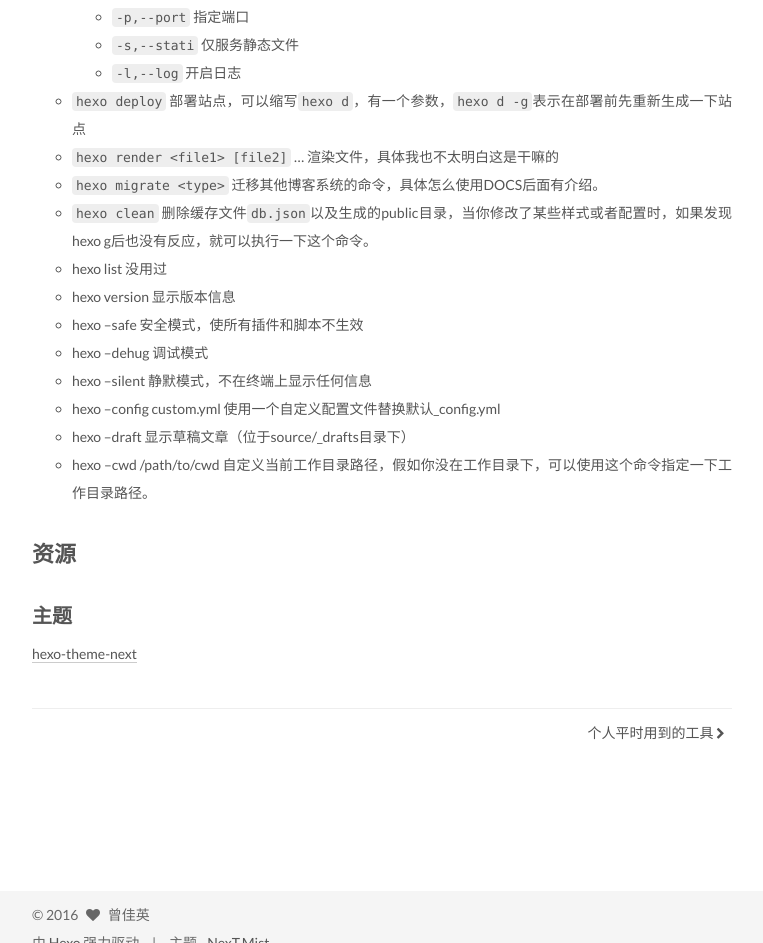
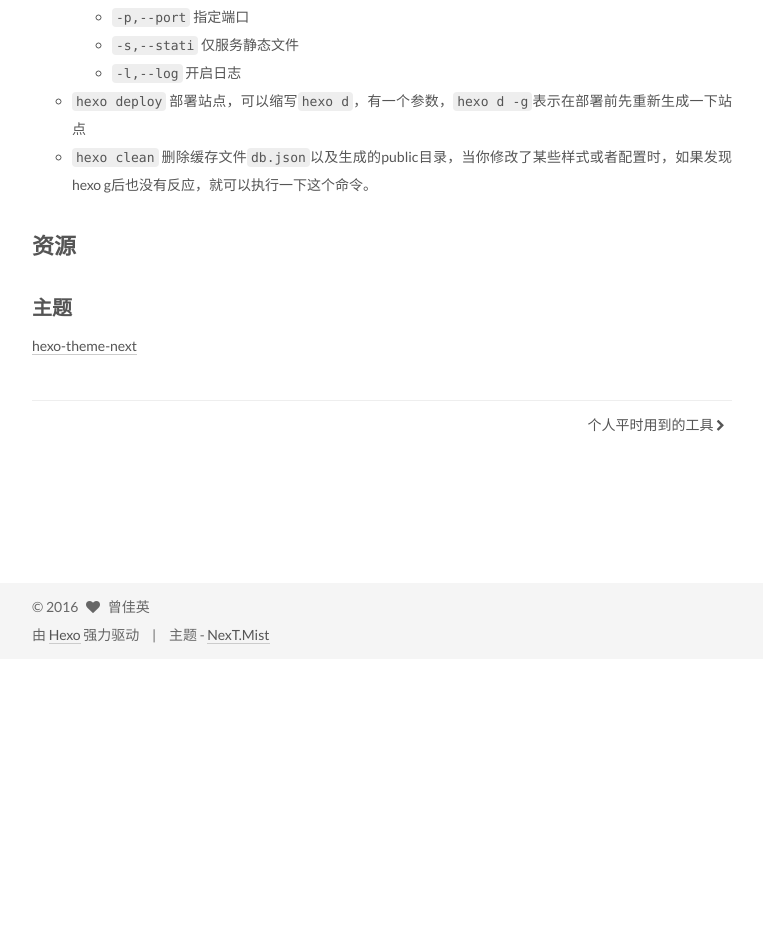
Before and after one commit to JiayingZeng/JiayingZeng.github.io, a plain HTML site: page 2016/09/17/2016-09-17-welcome/index.html in a window 1280 px wide. Shown: the part 1482-2425 px from the top of the page, without its empty margins (98-861 px from the left). After the commit the page ends 2141 px from the top, so only its background shows below. Drawn offline with Linux system fonts and the light colour scheme; a script that the page names is missing.

Commit message:
Site updated: 2016-12-21 22:01:47

```diff
--- a/2016/09/17/2016-09-17-welcome/index.html
+++ b/2016/09/17/2016-09-17-welcome/index.html
@@ -104,7 +104,7 @@
 
 _config.yml站点配置文件，很多全局配置都在这个文件中。
 package.json 应用">
-<meta property="og:updated_time" content="2016-12-21T08:21:14.458Z">
+<meta property="og:updated_time" content="2016-12-21T13:55:42.126Z">
 <meta name="twitter:card" content="summary">
 <meta name="twitter:title" content="欢迎来到我的博客">
 <meta name="twitter:description" content="折腾了一下午，终于借助NexT把博客搭建起来了，接下来我会在这里记录我的学习前端的历程，多多指教(●’◡’●)
@@ -345,17 +345,7 @@
 </ul>
 </li>
 <li><code>hexo deploy</code> 部署站点，可以缩写<code>hexo d</code>，有一个参数，<code>hexo d -g</code>表示在部署前先重新生成一下站点</li>
-<li><code>hexo render &lt;file1&gt; [file2]</code> … 渲染文件，具体我也不太明白这是干嘛的</li>
-<li><code>hexo migrate &lt;type&gt;</code> 迁移其他博客系统的命令，具体怎么使用DOCS后面有介绍。</li>
 <li><code>hexo clean</code> 删除缓存文件<code>db.json</code>以及生成的public目录，当你修改了某些样式或者配置时，如果发现hexo g后也没有反应，就可以执行一下这个命令。</li>
-<li>hexo list 没用过</li>
-<li>hexo version 显示版本信息</li>
-<li>hexo –safe 安全模式，使所有插件和脚本不生效</li>
-<li>hexo –dehug 调试模式</li>
-<li>hexo –silent 静默模式，不在终端上显示任何信息</li>
-<li>hexo –config custom.yml 使用一个自定义配置文件替换默认_config.yml</li>
-<li>hexo –draft 显示草稿文章（位于source/_drafts目录下）</li>
-<li>hexo –cwd /path/to/cwd 自定义当前工作目录路径，假如你没在工作目录下，可以使用这个命令指定一下工作目录路径。</li>
 </ul>
 <h2 id="资源"><a href="#资源" class="headerlink" title="资源"></a>资源</h2><h3 id="主题"><a href="#主题" class="headerlink" title="主题"></a>主题</h3><p><a href="https://github.com/iissnan/hexo-theme-next/wiki/%E8%AE%BE%E7%BD%AE%E8%AF%AD%E8%A8%80" target="_blank" rel="external">hexo-theme-next</a></p>
 
--- a/css/main.css
+++ b/css/main.css
@@ -1548,7 +1548,7 @@
   width: 4px;
   height: 4px;
   border-radius: 50%;
-  background: #fff;
+  background: #ffdf45;
 }
 .links-of-blogroll {
   font-size: 13px;
```
Also changed, not shown: index.html (+0 -10 lines), images/avatar.png (added).
